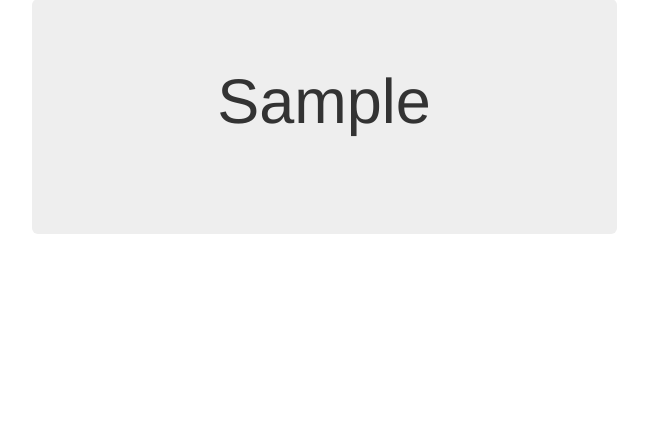
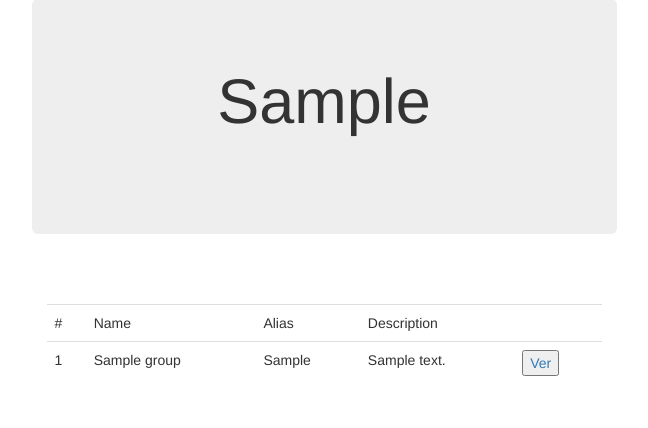
Before and after one commit to mut-ITA/itagroups, a Django app: page /users/1/ in a window 1280 px wide. Shown: the part 93-521 px from the top of the page, without its empty margins (316-964 px from the left). Run offline with Django 3.2, Linux system fonts and the light colour scheme; tables that the repository leaves empty hold one stand-in row (values such as "Sample post"); some libraries are stand-ins or nearby versions.

Commit message:
Every test working. Working on coverage

```diff
--- a/functional_tests/base.py
+++ b/functional_tests/base.py
@@ -69,3 +69,4 @@ class FunctionalTest(StaticLiveServerTestCase):
 		sample_user.apelido = apelido
 		sample_user.turma = turma
 		sample_user.save()
+		return sample_user.id
--- a/functional_tests/test_user_login.py
+++ b/functional_tests/test_user_login.py
@@ -49,4 +49,4 @@ class LoginTests (FunctionalTest):
 
 		greeting_text = self.browser.find_element_by_id('id_greeting_text')
 
-		self.assertIn('Bem vindo, Moller', greeting_text.text)
+		self.assertIn('Bem vindo, Padabixo', greeting_text.text)
--- a/groups/HelperMethods/functionalities.py
+++ b/groups/HelperMethods/functionalities.py
@@ -85,3 +85,8 @@ def search_groups(search_tags):
 				break
 
 	return found_groups
+
+def create_session(request, id_, apelido, access_token):
+	request.session['id'] = id_
+	request.session['apelido'] = apelido
+	request.session['access_token'] = access_token
--- a/groups/templates/base_view.html
+++ b/groups/templates/base_view.html
@@ -1,24 +1,6 @@
 {% extends 'base.html' %}
 {% block title %} Grupos ITA {% endblock %}
 {% block body %}
-
-
- <script type="text/javascript">
-          //MEXER AQUI PRA PEGAR A SESSION. O RESTO TA SHOW
-         $(document).ready(function(){
-             if($.cookie('LOGSESSGREET') && $.cookie('LOGSESSGREET') != ""){
-                 $('#id_greeting_text').html('Bem vindo, ' + $.cookie('LOGSESSGREET'));
-                 $('#id_user_login').hide();
-             }
-             else {
-                 $('#id_greeting_text').hide();
-                 $('#id_user_login').show();
-
-             }
-         }
-         );
-
- </script>
 
 <nav class="navbar navbar-default" role="navigation">
   <div class="container-fluid">
@@ -39,6 +21,15 @@
       </ul>
       <ul class="nav navbar-nav navbar-right">
       	<li class="dropdown">
+      		{% if request.session.apelido %}
+      		<a href="#" class="dropdown-toggle" data-toggle="dropdown" id = "id_greeting_text">Bem vindo, {{ request.session.apelido }}<span class="caret">
+      		</span></a>
+      		<ul class="dropdown-menu" role="menu">
+      			<li><a href={% url "self_user" %} id="id_my_groups_button"><i class="glyphicon glyphicon-user"></i> Meus Grupos</a></li>
+      			<li class="divider"></li>
+      			<li><a href={% url "logout" %}><i class="glyphicon glyphicon-off"></i> Sair</a></li>
+      		</ul>
+      		{% else %}
       		<div class= "nav navbar-nav" id = 'id_user_login'>
       			<form class = "form-inline" method="POST" action={% url 'verify_login' %}>
       				<div class = "input-group">
@@ -50,13 +41,9 @@
       				</form>
       			</div>
       		</div>
-          <a href="#" class="dropdown-toggle" data-toggle="dropdown" id = "id_greeting_text"><span class="caret">
-          </span></a>
-          <ul class="dropdown-menu" role="menu">
-            <li><a href={% url "self_user" %}><i class="glyphicon glyphicon-user"></i> Meus Grupos</a></li>
-            <li class="divider"></li>
-            <li><a href={% url "logout" %}><i class="glyphicon glyphicon-off"></i> Sair</a></li>
-          </ul>
+      		{% endif %}
+
+
         </li>
       </ul>
     </div>
@@ -71,6 +58,7 @@
             <div class="col-md-6 col-md-offset-3 jumbotron">
                 <div class = "text-center">
                     <h1> {% block view_title %} {% endblock %} </h1>
+                    {% block view_description %} {% endblock %}
                     <br>
                     {% block view_search %} {% endblock %}
                     <br>
--- a/groups/templates/home.html
+++ b/groups/templates/home.html
@@ -22,7 +22,7 @@
 {% endblock %}
 
 {% block view_main_button %}
-
+{% if request.session.id %}
 <div class="row">
     <div class="col-md-6 col-md-offset-3">
         <div class = "text-center">
@@ -38,7 +38,7 @@
         </div>
     </div>
 </div>
-
+{% endif %}
 {% endblock %}
 
 {% block view_main_table %}
@@ -61,7 +61,7 @@
                 <td> {{ group.name }} </td>
                 <td id="table_alias"> {{ group.alias }}</td>
                 <td> {{ group.description }}</td>
-                <td> <a href="/groups/{{ group.alias }}/"> <button type="submit" id="table_view_button">View Group</button></a></td>
+                <td> <a href="/groups/{{ group.alias }}/"> <button type="submit" id="table_view_button">Ver</button></a></td>
             </tr>
             {% endfor %}
         </table>
--- a/groups/templates/signup.html
+++ b/groups/templates/signup.html
@@ -8,7 +8,7 @@
 	});
 </script>
 
-<div id="FirstSignInModal" class="modal fade" role="dialog">
+<div id="FirstSignInModal" class="modal fade" role="dialog" data-backdrop="static" data-keyboard="false">
         <div class="modal-dialog">
             <div class="modal-content">
                 <div class="modal-header">
--- a/groups/templates/view_user.html
+++ b/groups/templates/view_user.html
@@ -1,3 +1,32 @@
 {% extends 'base_view.html' %}
 
 {% block view_title %} {{ apelido }} {% endblock %}
+
+{% block view_main_table %}
+
+<div class="row">
+    <div class="col-md-6 col-md-offset-3">
+        <table id="id_groups_list" class="table">
+            {% if groups %}
+            <tr>
+                <td> # </td>
+                <td> Name </td>
+                <td> Alias</td>
+                <td> Description </td>
+                <td></td>
+            </tr>
+            {% endif %}
+            {% for group in groups %}
+            <tr>
+                <td> {{ forloop.counter }} </td>
+                <td> {{ group.name }} </td>
+                <td id="table_alias"> {{ group.alias }}</td>
+                <td> {{ group.description }}</td>
+                <td> <a href="/groups/{{ group.alias }}/"> <button type="submit" id="table_view_button">Ver</button></a></td>
+            </tr>
+            {% endfor %}
+        </table>
+    </div>
+</div>
+
+{% endblock %}
--- a/groups/views.py
+++ b/groups/views.py
@@ -5,7 +5,7 @@ from django.contrib.auth.views import logout
 
 from groups.models import Group, User
 
-from groups.HelperMethods.functionalities import verification, search_groups
+from groups.HelperMethods.functionalities import verification, search_groups, create_session
 
 
 
@@ -58,45 +58,42 @@ def home_page(request):
 def view_group(request, group_alias):
 	found_groups = search_groups(group_alias)
 	if found_groups:
+		group = found_groups[0]
 		if request.method == 'POST':
-			id_ = request.session['LOGSESSID']
+			id_ = request.session['id']
 			user = User.objects.filter(id = id_)
 			if user:
-				user[0].groups.add(found_groups[0])
+				user[0].groups.add(group)
 		return render(request, 'view_group.html', {
-			'group_name': found_groups[0].name,
-			'users': found_groups[0].user_set.all()
+			'group': group,
+			'users': group.user_set.all(),
+			'user_ids': [u.id for u in group.user_set.all()]
 			})
 	return redirect('home')
 
 
 def verify_login(request):
+	if request.method == 'POST':
+		access_token = request.POST['username_input']
 
-	access_token = request.POST['username_input']
+		user = User.objects.filter(access_token = access_token)
 
-	user = User.objects.filter(access_token = access_token)
+		if user:
+			#Session username
+			response = redirect('home')
+			create_session(request, user[0].id, user[0].apelido, access_token)
 
-	if user:
-		#Cookie username
-		response = redirect('home')
-		request.session['LOGSESSID'] = user[0].id
-		request.session['LOGSESSAPELIDO'] = user[0].apelido
-		request.session['access_token'] = access_token
-		response.set_cookie('LOGSESSGREET', user[0].apelido)
+		else:
+			response = redirect('sign_up')
+			request.session['access_token'] = access_token
 
-	else:
-		response = redirect('sign_up')
-		request.session['access_token'] = access_token
+		return response
 
-
-
-
-	return response
+	return redirect('home')
 
 
 def logout(request):
 	response = redirect ('home')
-	response.set_cookie('LOGSESSGREET', '')
 	request.session.flush()
 
 	return response
@@ -118,9 +115,7 @@ def signup(request):
 		user = User.objects.filter(access_token = access_token)
 
 		if user:
-			request.session['LOGSESSID'] = user[0].id
-			request.session['LOGSESSAPELIDO'] = user[0].apelido
-			request.session['access_token'] = access_token
+			create_session(request, user[0].id, user[0].apelido, access_token)
 			return response
 
 		user = User()
@@ -131,11 +126,7 @@ def signup(request):
 
 		user = User.objects.filter(access_token = access_token)
 
-		request.session['LOGSESSID'] = user[0].id
-		request.session['LOGSESSAPELIDO'] = user[0].apelido
-		request.session['access_token'] = access_token
-		response.set_cookie('LOGSESSGREET', user[0].apelido)
-
+		create_session(request, user[0].id, user[0].apelido, access_token)
 
 		return response
 
@@ -144,12 +135,13 @@ def signup(request):
 def view_user(request, id_):
 	if User.objects.filter(id = id_):
 		return render(request, 'view_user.html', {
-			'apelido': User.objects.filter(id = id_)[0].apelido
+			'apelido': User.objects.filter(id = id_)[0].apelido,
+			'groups': User.objects.filter(id = id_)[0].groups.all()
 			})
 	return redirect('home')
 
 def self_user(request):
-	id_ = request.session['LOGSESSID']
+	id_ = request.session['id']
 	if User.objects.filter(id = id_):
 
 		return redirect ('/users/' + str(id_) + '/')
```
Also changed, not shown: functional_tests/test_group_validation.py (+13 -0 lines), functional_tests/test_simple_group_creation.py (+13 -0 lines), functional_tests/test_simple_group_joining.py (+5 -8 lines), groups/templates/view_group.html (+10 -5 lines), groups/tests/test_views.py (+23 -16 lines), 1 other file. Lines whose indentation alone changed are shown as unchanged.
